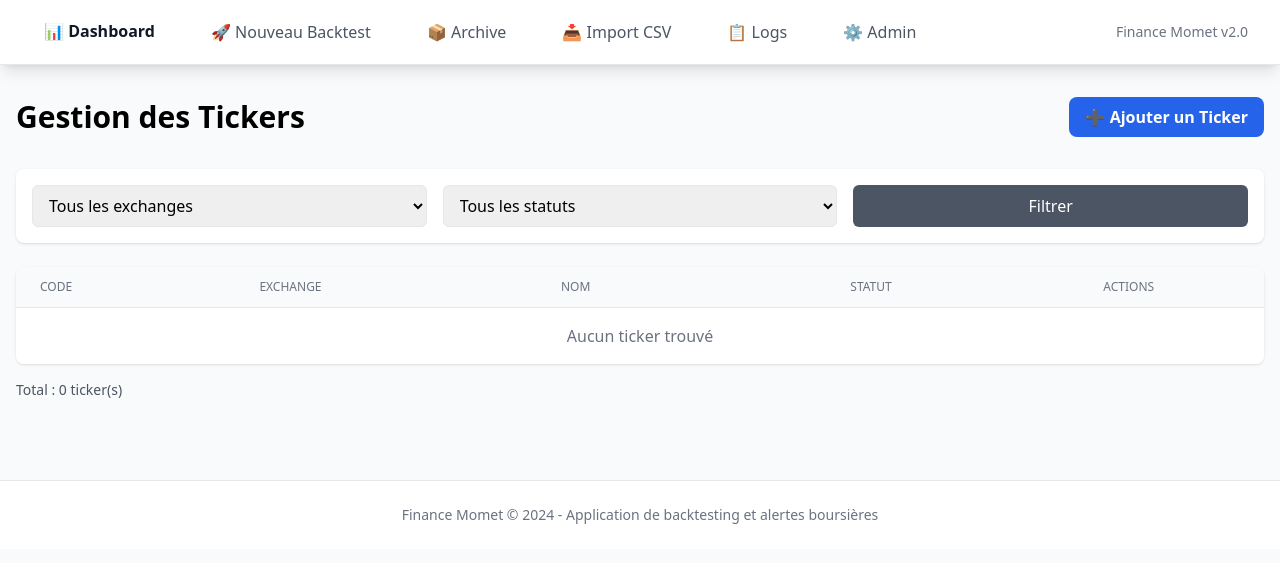
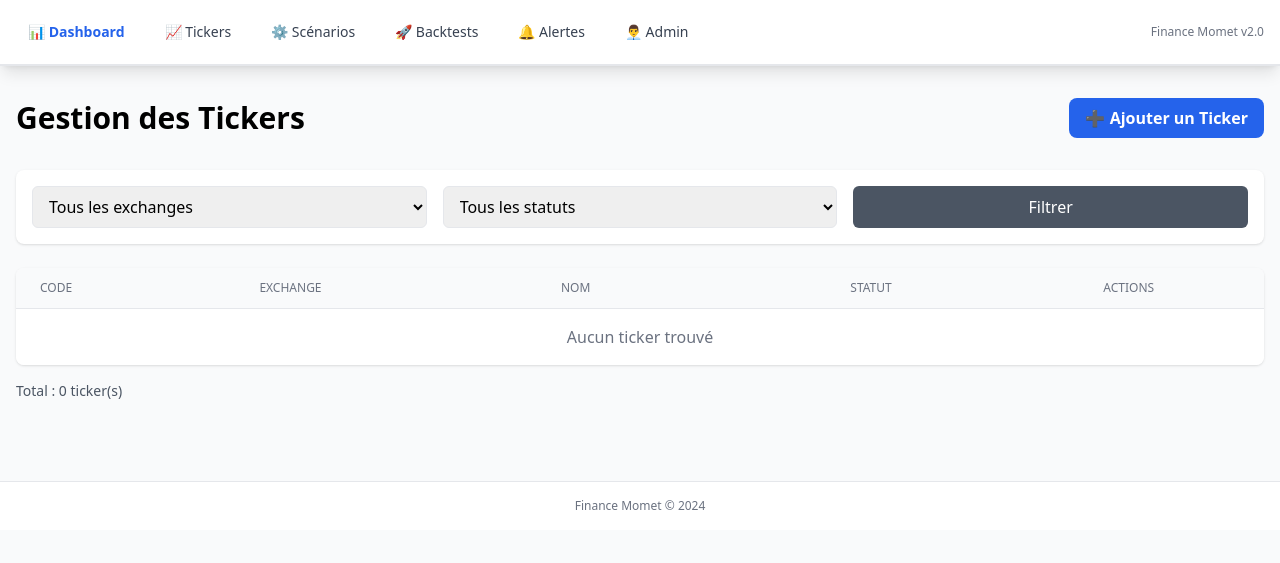
Before and after one commit to MAAREKANTONY/finance_momet, a Django app: page /symbols/ in a window 1280 px wide. Shown: the top 563 px of the page. Run offline with Django 4.2, Linux system fonts and the light colour scheme; the visitor is signed in with stand-in values (Sample User, id 1); data that the repository does not hold is empty; parts of the project's set-up code (start-up, migrations or seed data) failed here and were passed over; some libraries are stand-ins or nearby versions.

Commit message:
feat: ajout menu navigation et autocomplétion Twelve Data
- Menu de navigation avec 6 liens
- Autocomplétion JavaScript pour tickers
- Widget admin intégré
- Template personnalisé Symbol
- Exposition sécurisée clé API

Fichiers créés:
- static/js/ticker_autocomplete.js
- templates/admin/core/symbol/change_form.html

Fichiers modifiés:
- templates/base.html
- config/settings.py
- apps/core/admin.py

```diff
--- a/config/settings.py
+++ b/config/settings.py
@@ -166,3 +166,6 @@ LOGGING = {
         },
     },
 }
+
+# Twelve Data API
+TWELVE_DATA_API_KEY = os.getenv('TWELVE_DATA_API_KEY', '')
--- a/templates/base.html
+++ b/templates/base.html
@@ -5,43 +5,42 @@
     <meta name="viewport" content="width=device-width, initial-scale=1.0">
     <title>{% block title %}Finance Momet{% endblock %}</title>
     <script src="https://cdn.tailwindcss.com"></script>
-    <script src="https://cdn.jsdelivr.net/npm/chart.js@4.4.0/dist/chart.umd.min.js"></script>
 </head>
 <body class="bg-gray-50">
-    <nav class="bg-white shadow-lg border-b border-gray-200">
-        <div class="max-w-7xl mx-auto px-4 sm:px-6 lg:px-8">
+    <nav class="bg-white shadow-lg border-b-2 border-gray-200">
+        <div class="max-w-7xl mx-auto px-4">
             <div class="flex justify-between h-16">
-                <div class="flex space-x-8">
-                    <a href="{% url 'dashboard' %}" class="flex items-center px-3 py-2 text-gray-900 font-semibold hover:text-blue-600 border-b-2 {% if request.resolver_match.url_name == 'dashboard' %}border-blue-600{% else %}border-transparent{% endif %}">
+                <div class="flex space-x-4">
+                    <a href="/" class="flex items-center px-3 py-2 text-sm font-semibold text-blue-600">
                         📊 Dashboard
                     </a>
-                    <a href="{% url 'backtest_create' %}" class="flex items-center px-3 py-2 text-gray-600 hover:text-blue-600">
-                        🚀 Nouveau Backtest
+                    <a href="/admin/core/symbol/" class="flex items-center px-3 py-2 text-sm text-gray-700 hover:text-blue-600">
+                        📈 Tickers
                     </a>
-                    <a href="{% url 'backtest_archive' %}" class="flex items-center px-3 py-2 text-gray-600 hover:text-blue-600">
-                        📦 Archive
+                    <a href="/admin/core/scenario/" class="flex items-center px-3 py-2 text-sm text-gray-700 hover:text-blue-600">
+                        ⚙️ Scénarios
                     </a>
-                    <a href="{% url 'import_tickers' %}" class="flex items-center px-3 py-2 text-gray-600 hover:text-blue-600">
-                        📥 Import CSV
+                    <a href="/admin/backtesting/backtestrun/" class="flex items-center px-3 py-2 text-sm text-gray-700 hover:text-blue-600">
+                        🚀 Backtests
                     </a>
-                    <a href="{% url 'logs' %}" class="flex items-center px-3 py-2 text-gray-600 hover:text-blue-600">
-                        📋 Logs
+                    <a href="/admin/core/alert/" class="flex items-center px-3 py-2 text-sm text-gray-700 hover:text-blue-600">
+                        🔔 Alertes
                     </a>
-                    <a href="/admin/" class="flex items-center px-3 py-2 text-gray-600 hover:text-blue-600">
-                        ⚙️ Admin
+                    <a href="/admin/" class="flex items-center px-3 py-2 text-sm text-gray-700 hover:text-blue-600">
+                        👨‍💼 Admin
                     </a>
                 </div>
                 <div class="flex items-center">
-                    <span class="text-sm text-gray-500">Finance Momet v2.0</span>
+                    <span class="text-xs text-gray-500">Finance Momet v2.0</span>
                 </div>
             </div>
         </div>
     </nav>
 
     {% if messages %}
-    <div class="max-w-7xl mx-auto px-4 sm:px-6 lg:px-8 mt-4">
+    <div class="max-w-7xl mx-auto px-4 mt-4">
         {% for message in messages %}
-        <div class="{% if message.tags == 'error' %}bg-red-100 border-red-400 text-red-700{% else %}bg-green-100 border-green-400 text-green-700{% endif %} border px-4 py-3 rounded mb-2 shadow">
+        <div class="{% if message.tags == 'error' %}bg-red-100 border-red-400 text-red-700{% else %}bg-green-100 border-green-400 text-green-700{% endif %} border px-4 py-3 rounded mb-2">
             {{ message }}
         </div>
         {% endfor %}
@@ -52,9 +51,9 @@
         {% block content %}{% endblock %}
     </main>
 
-    <footer class="bg-white border-t border-gray-200 mt-12">
-        <div class="max-w-7xl mx-auto px-4 py-6 text-center text-sm text-gray-500">
-            Finance Momet © 2024 - Application de backtesting et alertes boursières
+    <footer class="bg-white border-t mt-12 py-4">
+        <div class="max-w-7xl mx-auto px-4 text-center text-xs text-gray-500">
+            Finance Momet © 2024
         </div>
     </footer>
 </body>
```
Also changed, not shown: static/js/ticker_autocomplete.js (added, +119 -0 lines), templates/admin/core/symbol/change_form.html (added, +20 -0 lines), 1 other file.
